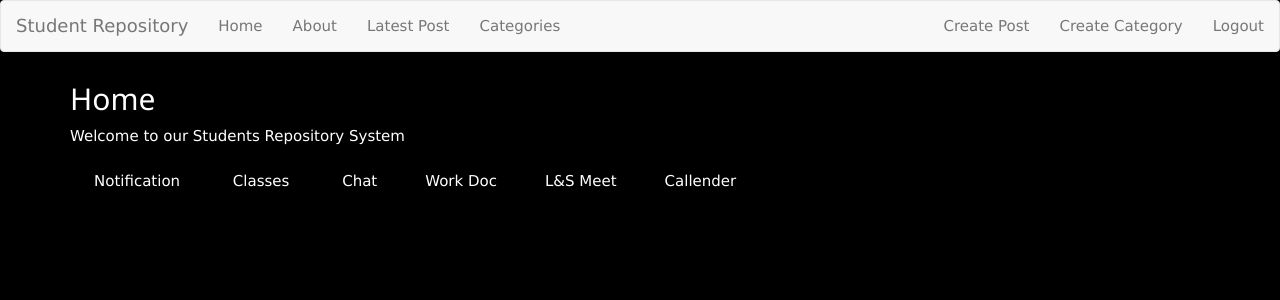
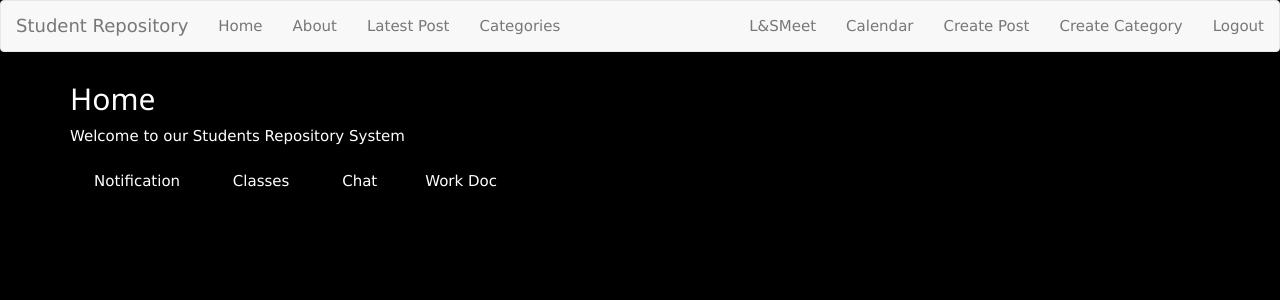
Before and after one commit to Firdaus3930/ciblog, a CodeIgniter app: page /ciblog/ in a window 1280 px wide. Shown: the top 300 px of the page. Run offline with CodeIgniter, Linux system fonts and the light colour scheme; a user stored in the database is signed in; some libraries are stand-ins or nearby versions.

Commit message:
new pages

```diff
--- a/application/config/autoload.php
+++ b/application/config/autoload.php
@@ -58,7 +58,7 @@ $autoload['packages'] = array();
 |
 |	$autoload['libraries'] = array('user_agent' => 'ua');
 */
-$autoload['libraries'] = array('form_validation','session');
+$autoload['libraries'] = array('form_validation','session','database');
 
 /*
 | -------------------------------------------------------------------
--- a/application/config/routes.php
+++ b/application/config/routes.php
@@ -1,5 +1,9 @@
 <?php
 defined('BASEPATH') OR exit('No direct script access allowed');
+
+$route['meetings'] = 'meetings/index';
+
+$route['calendar'] = 'calendar/index';
 
 $route['posts/create'] = 'posts/create';
 $route['posts/update'] = 'posts/update';
--- /dev/null
+++ b/application/views/calendar/index.php
@@ -0,0 +1 @@
+<h2><?= $title; ?></h2>
--- /dev/null
+++ b/application/views/meetings/index.php
@@ -0,0 +1 @@
+<h2><?= $title; ?></h2>
--- a/application/views/pages/home.php
+++ b/application/views/pages/home.php
@@ -21,10 +21,7 @@
     <p>Work Doc</p>
     <a href="#contact" class="w3-bar-item w3-button w3-padding-large w3-hover-black">
     <i class="fa fa-video-camera w3-xxlarge"></i>
-    <p>L&S Meet</p>
-    <a href="#contact" class="w3-bar-item w3-button w3-padding-large w3-hover-black">
-    <i class="fa fa-calendar w3-xxlarge"></i>
-    <p>Callender</p>
+
 
 </div>
 
--- a/application/views/templates/header.php
+++ b/application/views/templates/header.php
@@ -23,6 +23,8 @@
     <li><a href="<?php echo base_url(); ?>users/register">Register</a></li>
   <?php endif; ?>
   <?php if($this->session->userdata('logged_in')) : ?>
+    <li><a href="<?php echo base_url(); ?>meetings">L&SMeet</a></li>
+    <li><a href="<?php echo base_url(); ?>calendar">Calendar</a></li>
     <li><a href="<?php echo base_url(); ?>posts/create">Create Post</a></li>
     <li><a href="<?php echo base_url(); ?>categories/create">Create Category</a></li>
     <li><a href="<?php echo base_url(); ?>users/logout">Logout</a></li>
```
Also changed, not shown: application/controllers/Calendar.php (added, +15 -0 lines), application/controllers/Meetings.php (added, +11 -0 lines), application/models/Calendar_model.php (added).
